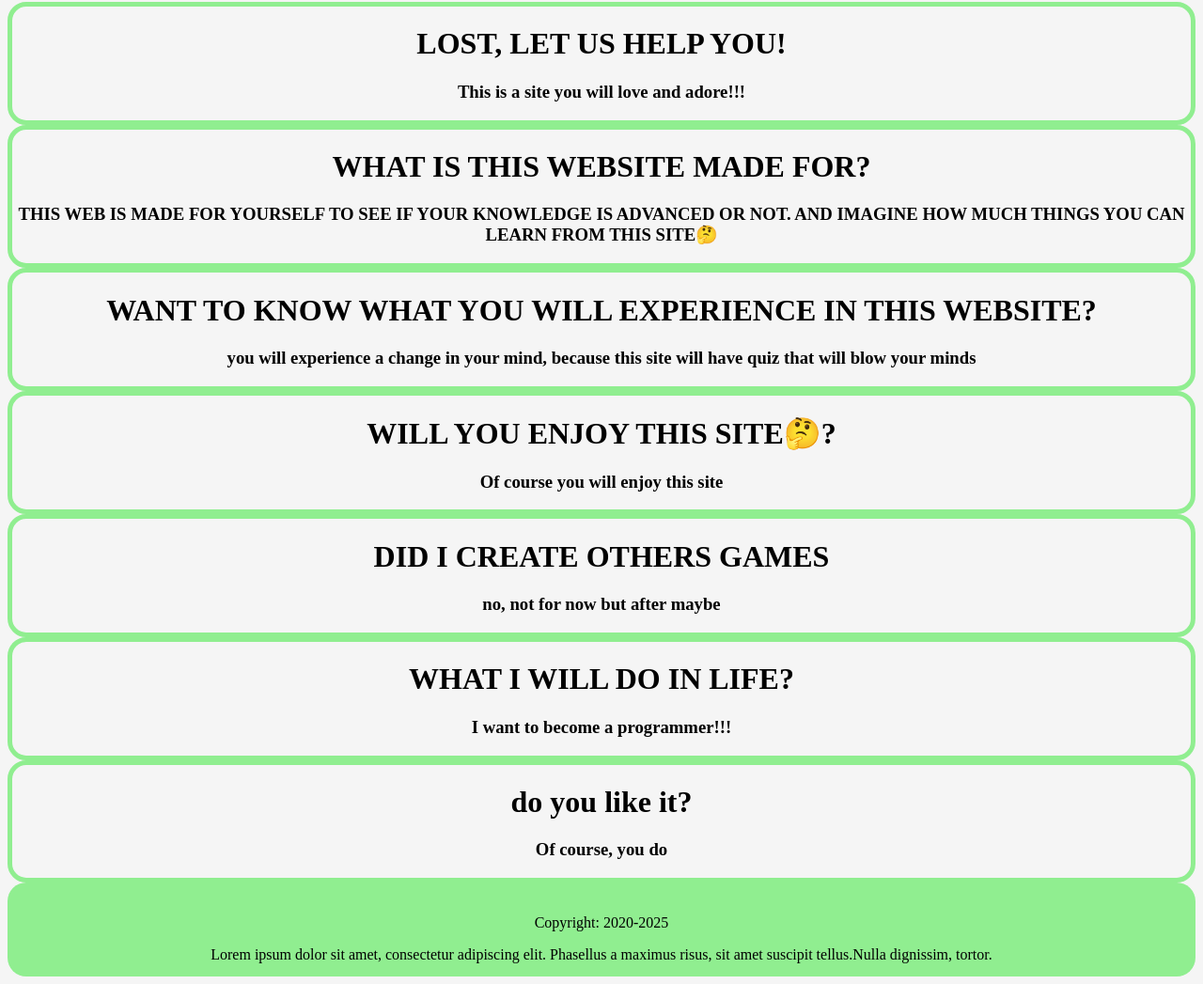
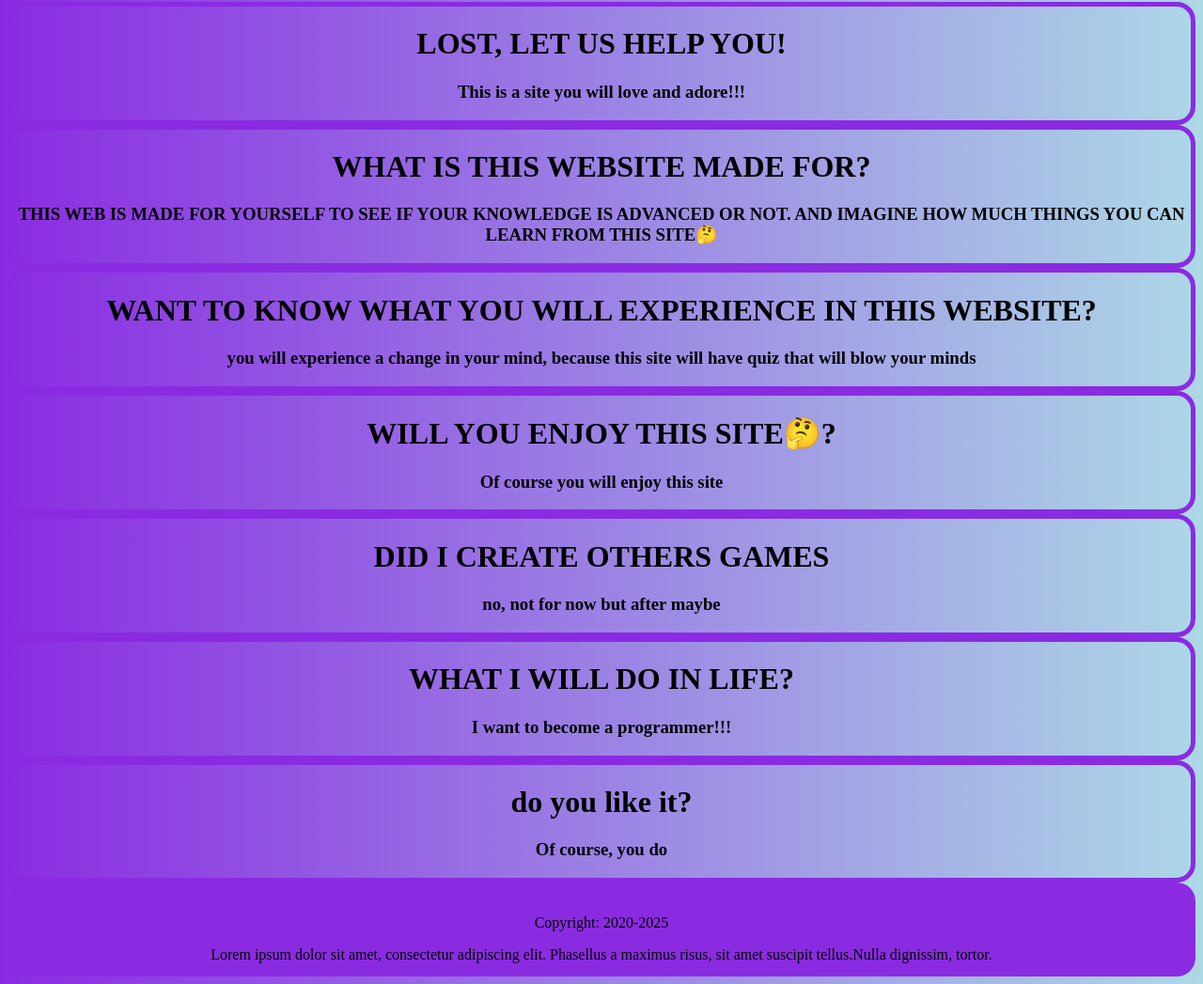
Before and after one commit to mikoulaas/mikoulaas.github.io, a plain HTML site: page index.html in a window 1280 px wide. Shown: the part 78-1125 px from the top of the page at 94% size. Drawn offline with Linux system fonts and the light colour scheme.

Commit message:
final final final push

```diff
--- a/index.css
+++ b/index.css
@@ -1,5 +1,5 @@
 body{
-background-color: whitesmoke;
+background: linear-gradient(to left, lightblue, blueviolet) ;
 }
 
 ul {
@@ -8,7 +8,7 @@ ul {
     align-items: center;
     border-radius: 20px;
     border: 10px;
-border-color: lightgreen;
+border-color: blueviolet;
     text-decoration: none;
 list-style-type: none;
 
@@ -20,35 +20,35 @@ text-align: center;
 border-radius: 20px;
 border: 5px;
   border-style: solid;
-  border-color: lightgreen;
+  border-color: blueviolet;
 }
 .bottle{
 text-align: center;
 border-radius: 20px;
 border: 5px;
 border-style: solid;
-border-color: lightgreen;
+border-color: blueviolet;
 }
 .cake{
 text-align: center;
 border-radius: 20px;
 border: 5px;
 border-style: solid;
-border-color: lightgreen;
+border-color: blueviolet;
 }
 .hello{
 text-align: center;
 border-radius: 20px;
 border: 5px;
 border-style: solid;
-border-color: lightgreen;
+border-color: blueviolet;
 }
 .lava{
 text-align: center;
 border-radius: 20px;
 border: 5px;
 border-style: solid;
-border-color: lightgreen;
+border-color: blueviolet;
 }
 
 .chicken{
@@ -56,7 +56,7 @@ text-align: center;
 border-radius: 20px;
 border: 5px;
 border-style: solid;
-border-color: lightgreen;
+border-color: blueviolet;
 }
 
 .floor{
@@ -64,7 +64,7 @@ text-align: center;
 border-radius: 20px;
 border: 5px;
 border-style: solid;
-border-color: lightgreen;
+border-color: blueviolet;
 }
 
 li{
@@ -75,7 +75,7 @@ text-align: center;
 border-radius: 20px;
 border: 0px;
 border-style: solid;
-background-color: lightgreen;
+background-color: blueviolet;
 height: 100px;
 }
 a{
--- a/index.html
+++ b/index.html
@@ -8,7 +8,7 @@
 <ul>
   <li><a href="index.html">Home</a></li>
   <li><a href="quiz1.html">Play</a></li>
-  <li><a href="explore.html">UpComing</a></li>
+  <li><a href="upcoming.html">UpComing</a></li>
 </ul>
 
     <div class="container">
--- a/quiz1.css
+++ b/quiz1.css
@@ -1,5 +1,8 @@
 body {
-    background-color: whitesmoke;
+
+
+background: linear-gradient(to left, blueviolet, lightblue);
+
 }
 
 ul {
@@ -10,16 +13,17 @@ ul {
     border: 10px;
     color: blueviolet;
     text-decoration: none;
-list-style-type: none;
+    list-style-type: none;
 }
 
 
 
-li{
-padding: 15px;
+li {
+    padding: 15px;
 
 }
+
 a {
-text-align: center;
-text-decoration: none;
+    text-align: center;
+    text-decoration: none;
 }
--- a/upcoming.css
+++ b/upcoming.css
@@ -1,13 +1,13 @@
 body{
-background-color: whitesmoke;
-
+background: linear-gradient(to left, lightblue, blueviolet);
 }
-h1{
+h2{
 text-align: center;
 }
-.container{
+p{
 text-align: center;
 }
+
 ul {
     display: flex;
     justify-content: center;
```
Also changed, not shown: animalquiz.html (+1 -1 lines), quiz1.html (+6 -1 lines), quiztropsimple.html (+1 -1 lines), upcoming.html (+11 -3 lines), 1000_F_332687153_gmsohq86koOEWFYlYSI3N6xzb1zIcG88.jpg (added).
